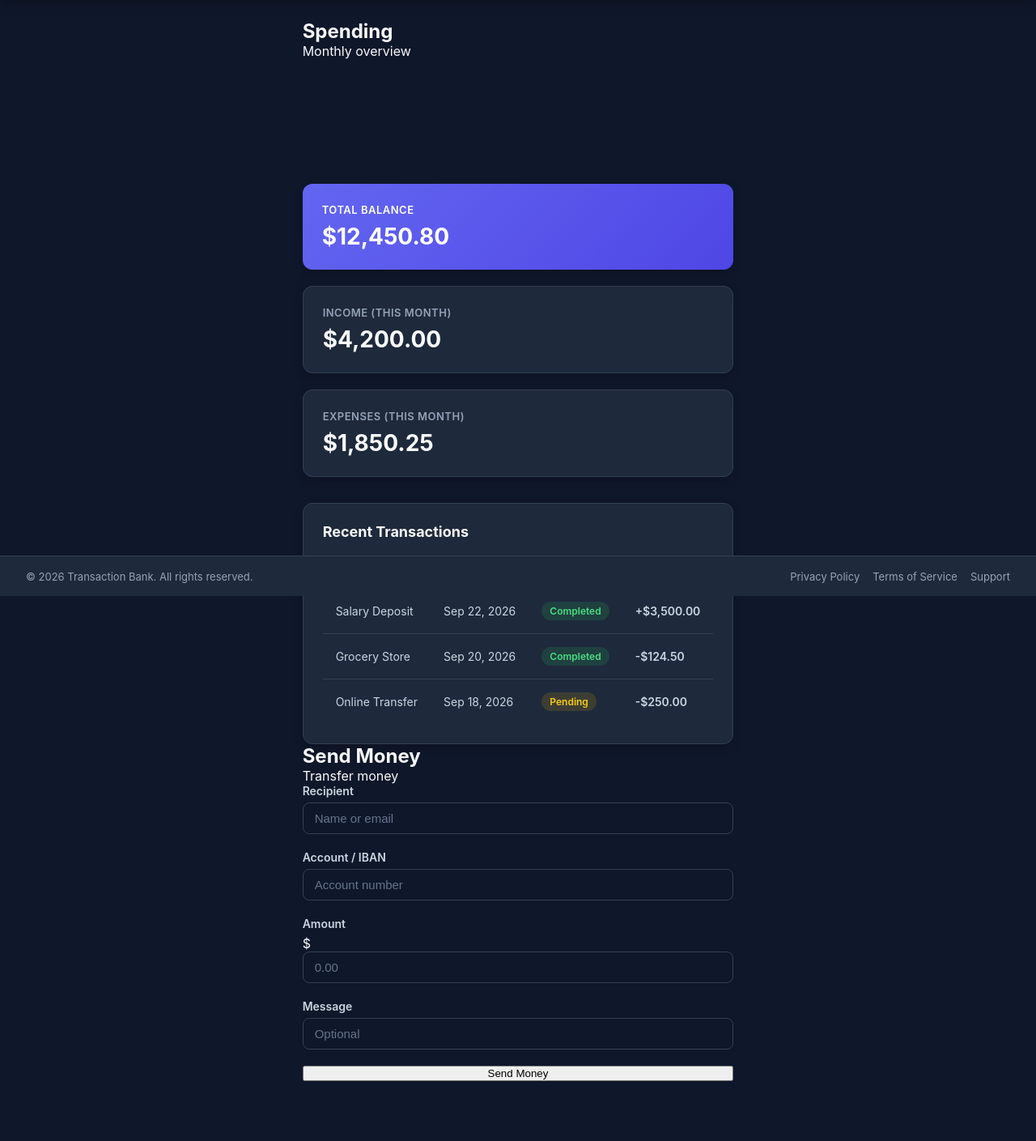
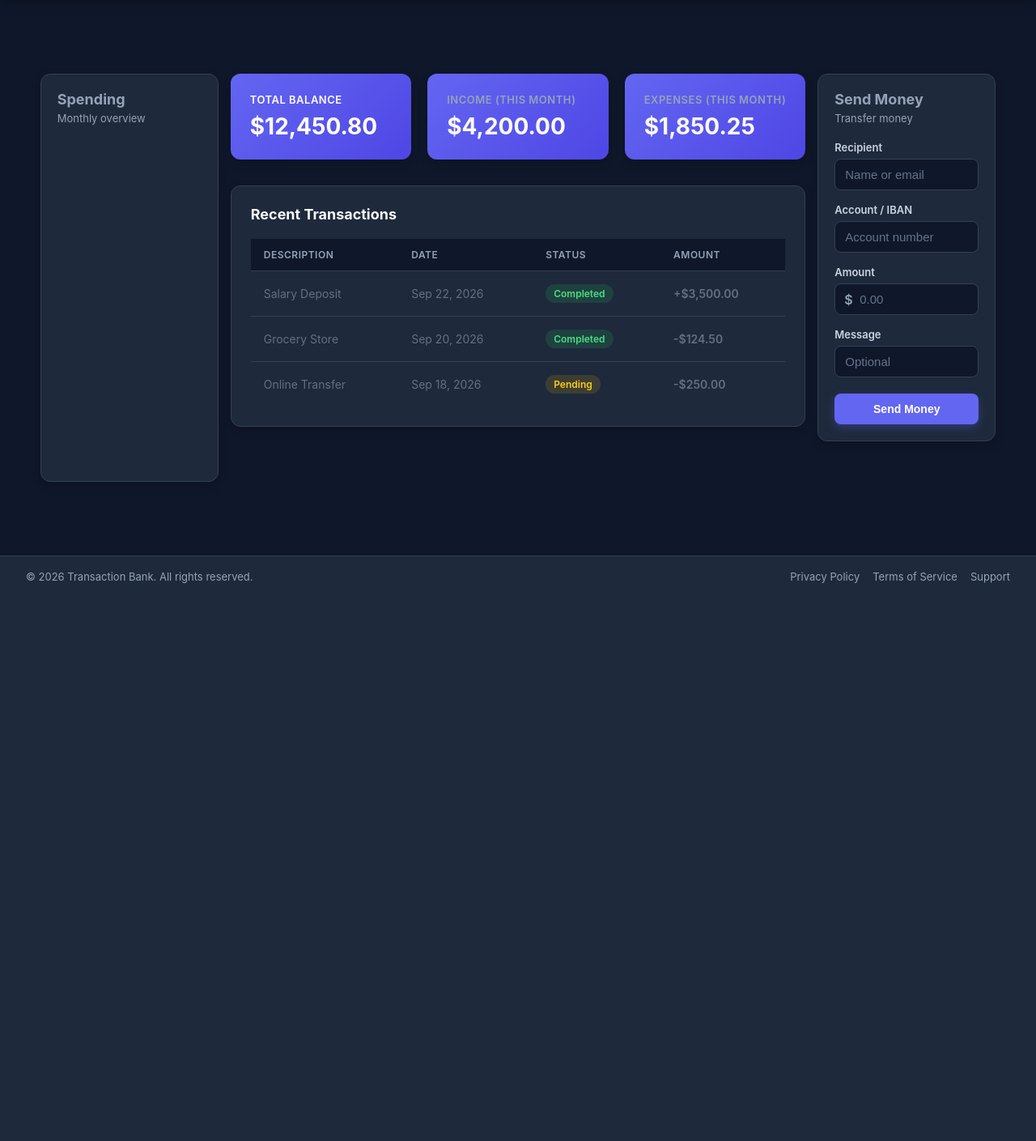
Before and after one commit to bardiaghiaszade/financial-platform, a Flask app: page /dashboard in a window 1280 px wide. Shown: the part 64-1473 px from the top of the page at 81% size. After the commit the page ends 784 px from the top, so only its background shows below. Run offline with Flask 3, Linux system fonts and the light colour scheme; a map, chart or similar area stays blank.

Commit message:
style modified due to new changed in dashbord

```diff
--- a/static/style.css
+++ b/static/style.css
@@ -1,6 +1,8 @@
 /* ==========================================================================
-   1. Reset & Global Base (Dark Theme)
+
+Reset & Global Base
 ========================================================================== */
+
 *,
 *::before,
 *::after {
@@ -10,160 +12,319 @@
 }
 
 body {
+justify-content: center;
 font-family: -apple-system, BlinkMacSystemFont, "Segoe UI", Roboto, sans-serif;
-     background-color: #0f172a; /* Deep dark background */
-     color: #f8fafc;            /* High-contrast bright text */
+
+background-color: #0f172a;
+color: #f8fafc;
+
 min-height: 100vh;
+
 display: flex;
 flex-direction: column;
 align-items: center;
-     justify-content: center;
-     padding: 88px 16px 74px;   /* Top (Header space), Horizontal, Bottom (Footer space) */
+
+padding: 88px 16px 74px;
+
 -webkit-font-smoothing: antialiased;
+
 transition:
     background-color 0.3s ease,
     color 0.3s ease;
+
+
 }
 
 /* ==========================================================================
-      2. Fixed Dark Header & Footer
+2. Header
 ========================================================================== */
+
 .site-header {
 position: fixed;
+
 top: 0;
 left: 0;
+
 width: 100%;
 height: 64px;
+
 background-color: #1e293b;
+
 border-bottom: 1px solid #334155;
+
 display: flex;
 align-items: center;
 justify-content: space-between;
+
 padding: 0 32px;
+
 box-shadow: 0 4px 12px rgba(0, 0, 0, 0.25);
+
 z-index: 1000;
+
+
 }
 
 .brand-link {
 display: flex;
 align-items: center;
+
 gap: 12px;
+
 text-decoration: none;
+
+
 }
 
 .brand-logo {
 width: 32px;
 height: 32px;
+
 background-color: #6366f1;
+
 color: #ffffff;
+
 border-radius: 8px;
+
 display: flex;
 align-items: center;
 justify-content: center;
+
 font-weight: 700;
 font-size: 18px;
+
+
 }
 
 .brand-name {
 font-size: 18px;
 font-weight: 700;
+
 color: #f8fafc;
+
 letter-spacing: -0.3px;
+
+
 }
+
+.nav-user {
+display: flex;
+align-items: center;
+
+gap: 16px;
+
+
+}
+
+.user-name {
+font-size: 14px;
+font-weight: 600;
+
+color: #cbd5e1;
+
+
+}
+
+.btn-logout {
+padding: 8px 16px;
+
+background-color: #0f172a;
+
+color: #cbd5e1;
+
+border: 1px solid #334155;
+
+border-radius: 6px;
+
+font-size: 13px;
+font-weight: 600;
+
+text-decoration: none;
+
+transition: all 0.2s ease;
+
+
+}
+
+.btn-logout:hover {
+background-color: #334155;
+color: #ffffff;
+}
+
+.theme-toggle {
+color: #818cf8;
+
+border: none;
+
+background: transparent;
+
+cursor: pointer;
+
+transition:
+    background-color 0.3s ease,
+    border-color 0.3s ease;
+
+
+}
+
+/* ==========================================================================
+3. Footer
+========================================================================== */
 
 .site-footer {
 position: fixed;
+
 bottom: 0;
 left: 0;
+
 width: 100%;
 height: 50px;
+
 background-color: #1e293b;
+
 border-top: 1px solid #334155;
+
 display: flex;
 align-items: center;
 justify-content: space-between;
+
 padding: 0 32px;
+
 font-size: 13px;
+
 color: #94a3b8;
+
 z-index: 1000;
+
+
 }
 
 .footer-links {
 display: flex;
+
 gap: 16px;
+
+
 }
 
 .footer-links a {
 color: #94a3b8;
+
 text-decoration: none;
+
+
 }
 
 .footer-links a:hover {
 color: #818cf8;
+
 text-decoration: underline;
+
+
 }
 
 /* ==========================================================================
-      3. Auth Pages (Login & Signup Cards)
+4. Auth Cards
 ========================================================================== */
+
 .card {
 width: 100%;
 max-width: 420px;
+
 background-color: #1e293b;
+
 border: 1px solid #334155;
+
 border-radius: 16px;
+
 padding: 32px;
-     box-shadow: 0 10px 25px -5px rgba(0, 0, 0, 0.4);
+
+box-shadow:
+    0 10px 25px -5px rgba(0, 0, 0, 0.4);
+
+
 }
 
 .card header {
 text-align: center;
+
 margin-bottom: 24px;
+
+
 }
 
 .card h1 {
 font-size: 24px;
 font-weight: 700;
+
 color: #f8fafc;
+
 margin-bottom: 6px;
+
+
 }
 
 .subtitle {
 font-size: 14px;
+
 color: #94a3b8;
+
+
 }
 
-   /* Form Elements */
+/* ==========================================================================
+5. Forms
+========================================================================== */
+
 form {
 display: flex;
 flex-direction: column;
+
 gap: 20px;
+
+
 }
 
 .form-group {
 display: flex;
 flex-direction: column;
+
 gap: 6px;
+
+
 }
 
 .form-header {
 display: flex;
+
 justify-content: space-between;
 align-items: center;
+
+
 }
 
 .form-error {
 color: #dc2626;
+
 font-size: 0.9rem;
+
 margin-top: 6px;
+
+
 }
 
 .password-strength {
 margin-top: 0.5px;
+
 min-height: 0.5px;
+
 font-size: 0.80rem;
+
 font-weight: 800;
+
 transition: color 0.2s ease;
+
+
 }
 
 .password-strength.weak {
@@ -180,38 +341,38 @@
 
 .password-container {
 position: relative;
+
 width: 100%;
+
+
 }
 
 .password-container input {
 padding-right: 60px;
 }
 
-.theme-toggle{
-  color: #818cf8;
-  border: none;
-  background: transparent;
-  cursor: pointer;
-  transition:
-        background-color 0.3s ease,
-        border-color 0.3s ease;
-}
-
 .password-toggle {
 position: absolute;
+
 right: 12px;
 top: 50%;
+
 transform: translateY(-50%);
 
 border: none;
+
 background: transparent;
 
 color: #818cf8;
+
 font-size: 12px;
 font-weight: 600;
 
 cursor: pointer;
+
 padding: 4px;
+
+
 }
 
 .password-toggle:hover {
@@ -220,20 +381,36 @@
 
 label {
 font-size: 14px;
+
 font-weight: 600;
+
 color: #cbd5e1;
+
+
 }
 
 input {
 width: 100%;
+
 padding: 10px 14px;
+
 background-color: #0f172a;
+
 border: 1px solid #334155;
+
 border-radius: 8px;
+
 font-size: 15px;
+
 color: #f8fafc;
+
 outline: none;
-     transition: border-color 0.2s ease, box-shadow 0.2s ease;
+
+transition:
+    border-color 0.2s ease,
+    box-shadow 0.2s ease;
+
+
 }
 
 input::placeholder {
@@ -242,14 +419,23 @@
 
 input:focus {
 background-color: #0f172a;
+
 border-color: #6366f1;
-     box-shadow: 0 0 0 3px rgba(99, 102, 241, 0.25);
+
+box-shadow:
+    0 0 0 3px rgba(99, 102, 241, 0.25);
+
+
 }
 
 .forgot-link {
 font-size: 12px;
+
 color: #818cf8;
+
 text-decoration: none;
+
+
 }
 
 .forgot-link:hover {
@@ -258,16 +444,31 @@
 
 .btn {
 width: 100%;
+
 padding: 12px;
+
 background-color: #6366f1;
+
 color: #ffffff;
+
 border: none;
+
 border-radius: 8px;
+
 font-size: 15px;
+
 font-weight: 600;
+
 cursor: pointer;
-     transition: background-color 0.2s ease, transform 0.1s ease;
-     box-shadow: 0 4px 12px rgba(99, 102, 241, 0.3);
+
+transition:
+    background-color 0.2s ease,
+    transform 0.1s ease;
+
+box-shadow:
+    0 4px 12px rgba(99, 102, 241, 0.3);
+
+
 }
 
 .btn:hover {
@@ -280,15 +481,24 @@
 
 .footer-text {
 margin-top: 24px;
+
 text-align: center;
+
 font-size: 14px;
+
 color: #94a3b8;
+
+
 }
 
 .footer-text a {
 color: #818cf8;
+
 text-decoration: none;
+
 font-weight: 600;
+
+
 }
 
 .footer-text a:hover {
@@ -296,64 +506,252 @@
 }
 
 /* ==========================================================================
-      4. Dashboard Views & User Controls
+6. Dashboard Layout
 ========================================================================== */
-   .nav-user {
-     display: flex;
-     align-items: center;
-     gap: 16px;
-   }
-
-   .user-name {
-     font-size: 14px;
-     font-weight: 600;
-     color: #cbd5e1;
-   }
-
-   .btn-logout {
-     padding: 8px 16px;
-     background-color: #0f172a;
-     color: #cbd5e1;
-     border: 1px solid #334155;
-     border-radius: 6px;
-     font-size: 13px;
-     font-weight: 600;
-     text-decoration: none;
-     transition: all 0.2s ease;
-   }
-
-   .btn-logout:hover {
-     background-color: #334155;
-     color: #ffffff;
-   }
 
 .dashboard-container {
 width: 100%;
-     max-width: 1200px;
+
+max-width: 1600px;
+
 margin: 0 auto;
+
+
 }
 
-   /* Metrics Grid */
+/*
+Three columns:
+f
+LEFT CENTER RIGHT
+Chart Existing dashboard Send Money
+*/
+
+.dashboard-layout {
+width: 100%;
+
+display: grid;
+
+grid-template-columns:
+    260px
+    minmax(600px, 1fr)
+    260px;
+
+gap: 80px;
+
+align-items: start;
+
+
+}
+
+.dashboard-center {
+min-width: 0;
+}
+
+/* ==========================================================================
+7. Left / Right Side Panels
+========================================================================== */
+
+.side-panel {
+background-color: #1e293b;
+
+border: 1px solid #334155;
+
+border-radius: 12px;
+
+padding: 20px;
+
+box-shadow:
+    0 4px 12px rgba(0, 0, 0, 0.2);
+
+position: sticky;
+
+top: 84px;
+
+
+}
+
+.side-panel h2 {
+font-size: 18px;
+
+font-weight: 700;
+
+color: #94a3b8;
+
+margin-bottom: 5px;
+
+
+}
+
+.side-panel > p {
+font-size: 13px;
+
+color: #94a3b8;
+
+margin-bottom: 20px;
+
+
+}
+
+/* ==========================================================================
+8. Spending Chart
+========================================================================== */
+
+.chart-container {
+position: relative;
+
+width: 100%;
+
+height: 400px;
+
+
+}
+
+.chart-container canvas {
+width: 100% !important;
+
+height: 100% !important;
+
+
+}
+
+/* ==========================================================================
+9. Send Money
+========================================================================== */
+
+.send-money-panel form {
+display: flex;
+
+flex-direction: column;
+
+gap: 16px;
+
+
+}
+
+.send-money-panel .form-group {
+display: flex;
+
+flex-direction: column;
+
+gap: 6px;
+
+
+}
+
+.send-money-panel label {
+font-size: 13px;
+
+color: #cbd5e1;
+
+
+}
+
+.send-money-panel input {
+width: 100%;
+
+padding: 10px 12px;
+
+
+}
+
+.amount-input {
+position: relative;
+}
+
+.amount-input span {
+position: absolute;
+
+left: 12px;
+top: 50%;
+
+transform: translateY(-50%);
+
+color: #94a3b8;
+
+font-weight: 600;
+
+z-index: 1;
+
+
+}
+
+.amount-input input {
+padding-left: 30px;
+}
+
+.send-money-button {
+width: 100%;
+
+padding: 11px;
+
+margin-top: 4px;
+
+background-color: #6366f1;
+
+color: #ffffff;
+
+border: none;
+
+border-radius: 8px;
+
+font-size: 14px;
+
+font-weight: 600;
+
+cursor: pointer;
+
+box-shadow:
+    0 4px 12px rgba(99, 102, 241, 0.3);
+
+transition:
+    background-color 0.2s ease,
+    transform 0.1s ease;
+
+
+}
+
+.send-money-button:hover {
+background-color: #4f46e5;
+}
+
+.send-money-button:active {
+transform: scale(0.98);
+}
+
+/* ==========================================================================
+10. Metrics
+========================================================================== */
+
 .metrics-grid {
 display: grid;
-     grid-template-columns: repeat(auto-fit, minmax(280px, 1fr));
+
+grid-template-columns:
+    repeat(3, 1fr);
+
 gap: 20px;
+
 margin-bottom: 32px;
+
+
 }
 
 .stat-card {
-     background-color: #1e293b;
-     border: 1px solid #334155;
+  background: linear-gradient(
+      135deg,
+      #6366f1 0%,
+      #4f46e5 100%
+  );
+
+  border: none;
   border-radius: 12px;
+
   padding: 24px;
+
+  color: #ffffff;
+
   box-shadow: 0 4px 12px rgba(0, 0, 0, 0.2);
 }
 
-   .stat-card.primary {
-     background: linear-gradient(135deg, #6366f1 0%, #4f46e5 100%);
-     color: #ffffff;
-     border: none;
-   }
 
 .stat-card.primary .stat-title,
 .stat-card.primary .stat-value {
@@ -362,39 +760,69 @@
 
 .stat-title {
 font-size: 13px;
+
 font-weight: 600;
+
 text-transform: uppercase;
+
 letter-spacing: 0.5px;
+
 color: #94a3b8;
+
 margin-bottom: 8px;
+
+
 }
 
 .stat-value {
 font-size: 28px;
+
 font-weight: 700;
+
 color: #f8fafc;
+
+
 }
 
-   /* Data Table Section */
+/* ==========================================================================
+11. Transaction Table
+========================================================================== */
+
 .table-card {
 background-color: #1e293b;
+
 border: 1px solid #334155;
+
 border-radius: 12px;
+
 padding: 24px;
-     box-shadow: 0 4px 12px rgba(0, 0, 0, 0.2);
+
+box-shadow:
+    0 4px 12px rgba(0, 0, 0, 0.2);
+
+
 }
 
 .table-header {
 display: flex;
+
 justify-content: space-between;
+
 align-items: center;
+
 margin-bottom: 20px;
+
+
 }
 
 .table-header h2 {
 font-size: 18px;
+
 font-weight: 700;
+
 color: #f8fafc;
+
+
 }
 
 .table-wrapper {
@@ -403,79 +831,129 @@
 
 .data-table {
 width: 100%;
+
 border-collapse: collapse;
+
 text-align: left;
+
+
 }
 
 .data-table th {
 padding: 12px 16px;
+
 font-size: 12px;
+
 font-weight: 600;
+
 text-transform: uppercase;
+
 letter-spacing: 0.5px;
+
 color: #94a3b8;
+
 border-bottom: 1px solid #334155;
+
 background-color: #0f172a;
+
+
 }
 
 .data-table td {
 padding: 16px;
+
 font-size: 14px;
-     color: #cbd5e1;
+
+color: #647081;
+
 border-bottom: 1px solid #334155;
+
+
 }
 
 .data-table tr:last-child td {
 border-bottom: none;
 }
 
-   /* Status Badges */
+/* ==========================================================================
+12. Status Badges
+========================================================================== */
+
 .badge {
 display: inline-block;
+
 padding: 4px 10px;
+
 border-radius: 20px;
+
 font-size: 12px;
+
 font-weight: 600;
+
+
 }
 
 .badge-success {
 background-color: rgba(34, 197, 94, 0.15);
+
 color: #4ade80;
+
+
 }
 
 .badge-pending {
 background-color: rgba(234, 179, 8, 0.15);
+
 color: #facc15;
+
+
 }
 
 .amount-positive {
 color: #4ade80;
+
 font-weight: 600;
+
+
 }
 
 .amount-negative {
 color: #f87171;
+
 font-weight: 600;
+
+
 }
 
-   /* Light theme */
+/* ==========================================================================
+13. Light Theme
+========================================================================== */
+
 body.light {
 background-color: #f8fafc;
+
 color: #0f172a;
+
+
 }
 
 body.light .site-header,
 body.light .site-footer,
 body.light .card,
 body.light .stat-card,
-body.light .table-card {
+body.light .table-card,
+body.light .side-panel {
 background-color: #ffffff;
+
 border-color: #e2e8f0;
+
+
 }
 
 body.light .brand-name,
 body.light .card h1,
-body.light .table-header h2 {
+body.light .table-header h2,
+body.light .side-panel h2 {
 color: #0f172a;
 }
 
@@ -485,8 +963,12 @@ body.light label {
 
 body.light input {
 background-color: #ffffff;
+
 color: #0f172a;
+
 border-color: #cbd5e1;
+
+
 }
 
 body.light .subtitle,
@@ -494,3 +976,77 @@ body.light .footer-text,
 body.light .site-footer {
 color: #64748b;
 }
+
+body.light .side-panel > p {
+color: #64748b;
+}
+
+/* ==========================================================================
+14. Responsive
+========================================================================== */
+
+@media (max-width: 1300px) {
+
+.dashboard-layout {
+    grid-template-columns:
+        220px
+        minmax(500px, 1fr)
+        220px;
+
+    gap: 15px;
+}
+
+
+}
+
+@media (max-width: 1050px) {
+
+.dashboard-layout {
+    grid-template-columns: 1fr;
+}
+
+.side-panel {
+    position: static;
+}
+
+
+}
+
+@media (max-width: 700px) {
+
+.site-header {
+    padding: 0 16px;
+}
+
+
+.brand-name {
+    font-size: 15px;
+}
+
+
+.user-name {
+    display: none;
+}
+
+
+.metrics-grid {
+    grid-template-columns: 1fr;
+}
+
+
+.chart-container {
+    height: 280px;
+}
+
+
+.site-footer {
+    padding: 0 16px;
+}
+
+
+.footer-links {
+    display: none;
+}
+
+
+}
```
Lines whose indentation alone changed are shown as unchanged.
